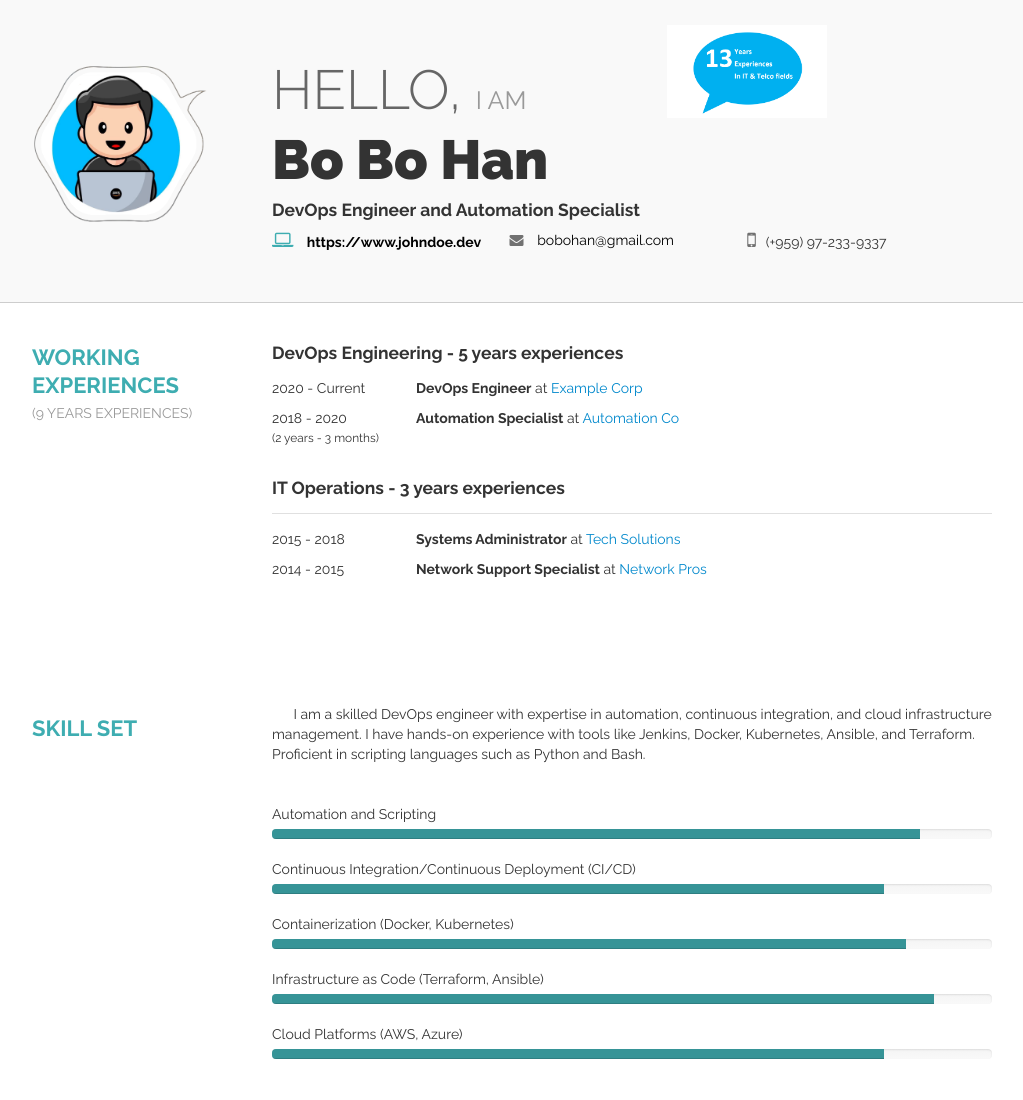
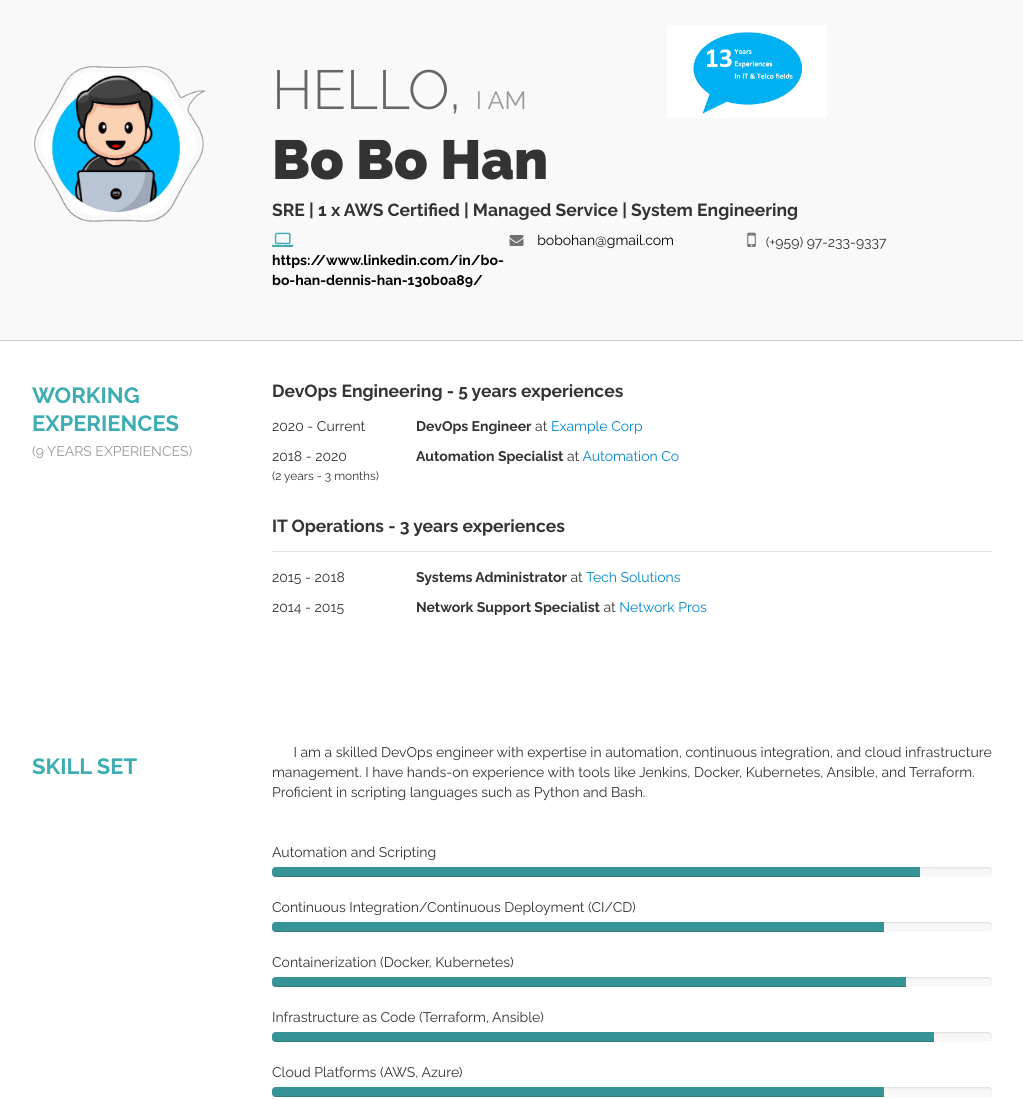
Before and after one commit to bobohan777/bobohan.github.io, a plain HTML site: page index.html in a window 1280 px wide. Shown: the top 1100 px of the page, without its empty margins (118-1141 px from the left). Drawn offline with Linux system fonts and the light colour scheme; files whose address does not match are found by name.

Commit message:
commit-v1.0.1

```diff
--- a/index.html
+++ b/index.html
@@ -32,10 +32,10 @@
                         <div class="experience-bubble"><img src="img/experience-bubble.png" /></div>
                         <h1 class="hello">Hello, <small>I am</small></h1>
                         <h1 class="name">Bo Bo Han</h1>
-                        <h4>DevOps Engineer and Automation Specialist</h4>
+                        <h4> SRE | 1 x AWS Certified | Managed Service | System Engineering </h4>
                         <div class="contact-wrapper">
-                            <div class="content"><a href="https://www.johndoe.dev" target="_blank"> <i
-                                        class="fa fa-laptop"></i><strong> https://www.johndoe.dev</strong></a></div>
+                            <div class="content"><a href="https://www.linkedin.com/in/bo-bo-han-dennis-han-130b0a89/" target="_blank"> <i
+                                        class="fa fa-laptop"></i><strong> https://www.linkedin.com/in/bo-bo-han-dennis-han-130b0a89/ </strong></a></div>
                             <div class="content"><a href="mailto:bobohan1989@gmail.com"> <i class="fa fa-envelope"></i>
                                     bobohan@gmail.com</a></div>
                             <div class="content"><i class="fa fa-mobile"></i>(+959) 97-233-9337</div>
```
Also changed, not shown: 1 other file.
